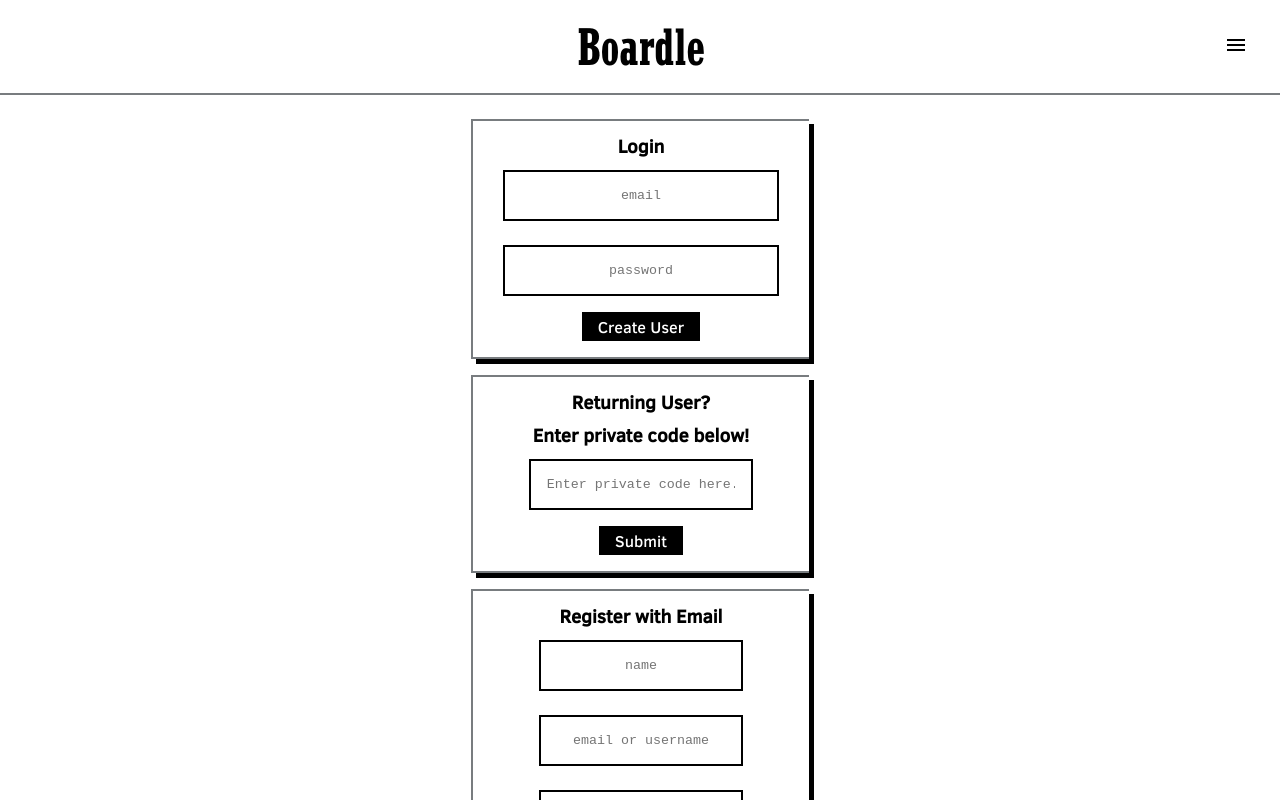
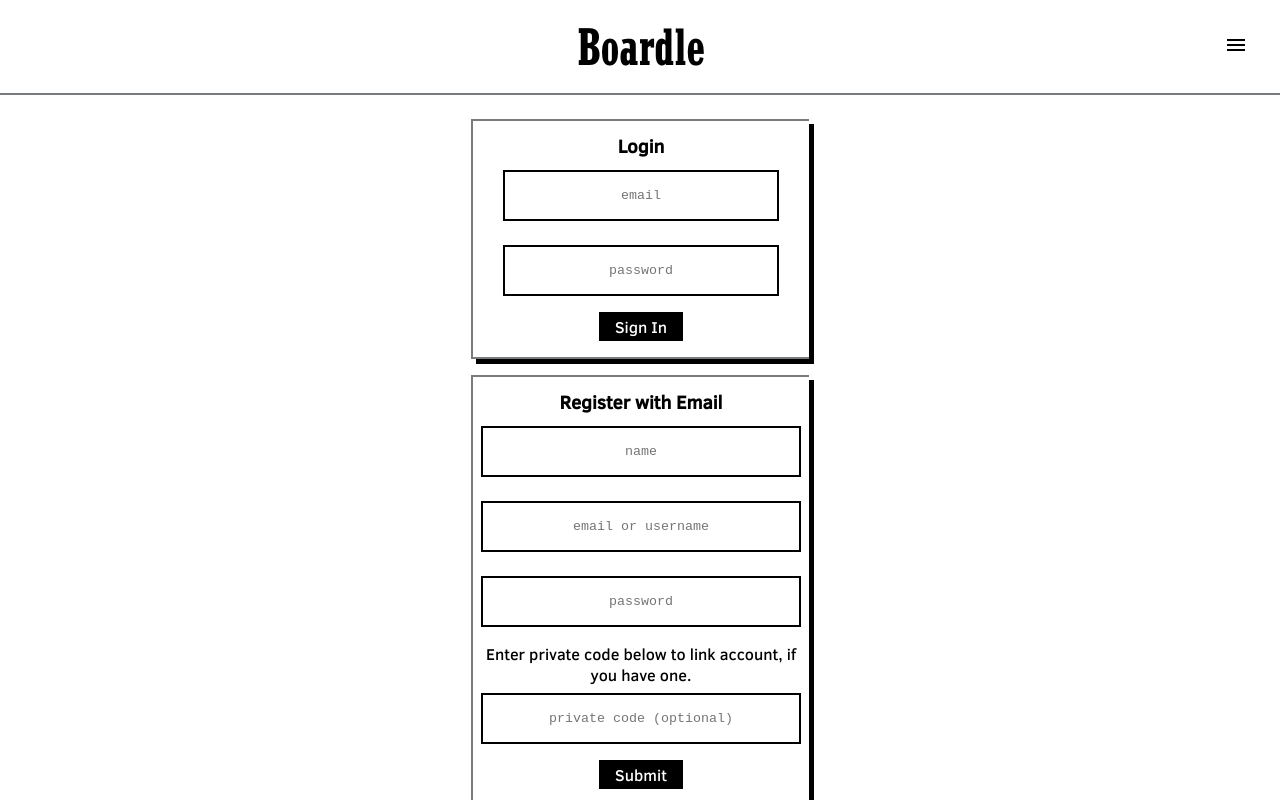
Before and after one commit to alevin93/boardle, a React (Create React App) app: page / in a window 1280 px wide. Shown: the top 800 px of the page. Built offline with nearby package versions, Linux system fonts and the light colour scheme; no server answers.

Commit message:
fully adding email functionality

```diff
--- a/src/components/Register.js
+++ b/src/components/Register.js
@@ -55,6 +55,9 @@ function Register({ setShowRegister }) {
   }
 
   const handleRegister = async () => {
+    if(!username.includes('@')) {
+      alert("Please insert a real email!");
+    }
     if(password === '') {
       alert("Please enter a password");
       return;
@@ -115,7 +118,16 @@ function Register({ setShowRegister }) {
               setUsername(e.target.value)}} placeholder="email" ></input>
               <input className='create-user-input' onChange={(e) => {
               setPassword(e.target.value)}} placeholder="password" ></input>
-              <button className='create-user-button' onClick={handleLogin}>Create User</button>
+              <button className='create-user-button' onClick={handleLogin}>Sign In</button>
+          </div>
+          <div className='create-user-container'>
+              <h3 className='create-user-text'>Register with Email</h3>
+              <input className='return-user-input' onChange={(e) => {setName(e.target.value)}} placeholder='name'></input>
+              <input className='return-user-input' onChange={(e) => {setUsername(e.target.value)}} placeholder='email or username'></input>
+              <input className='return-user-input' onChange={(e) => {setPassword(e.target.value)}} placeholder='password'></input>
+              <p className='create-user-text'>Enter private code below to link account, if you have one.</p>
+              <input className='return-user-input' onChange={(e) => {setInput(e.target.value)}} placeholder='private code (optional)'></input>
+              <button className='create-user-button' onClick={handleRegister}>Submit</button>
           </div>
           <div className='create-user-container'>
               <h3 className='create-user-text'>Returning User?</h3>
@@ -123,14 +135,6 @@ function Register({ setShowRegister }) {
               <input className='return-user-input' placeholder="Enter private code here..." onChange={(e) => {
               setInput(e.target.value)}}></input>
               <button className='create-user-button' onClick={handleSubmit}>Submit</button>
-          </div>
-          <div className='create-user-container'>
-              <h3 className='create-user-text'>Register with Email</h3>
-              <input className='return-user-input' onChange={(e) => {setName(e.target.value)}} placeholder='name'></input>
-              <input className='return-user-input' onChange={(e) => {setUsername(e.target.value)}} placeholder='email or username'></input>
-              <input className='return-user-input' onChange={(e) => {setPassword(e.target.value)}} placeholder='password'></input>
-              <input className='return-user-input' onChange={(e) => {setInput(e.target.value)}} placeholder='private code (optional)'></input>
-              <button className='create-user-button' onClick={handleRegister}>Submit</button>
           </div>
       </div>
     )
```
